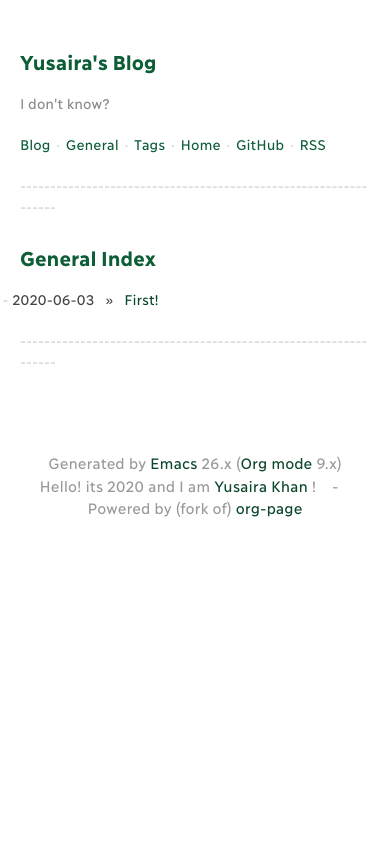
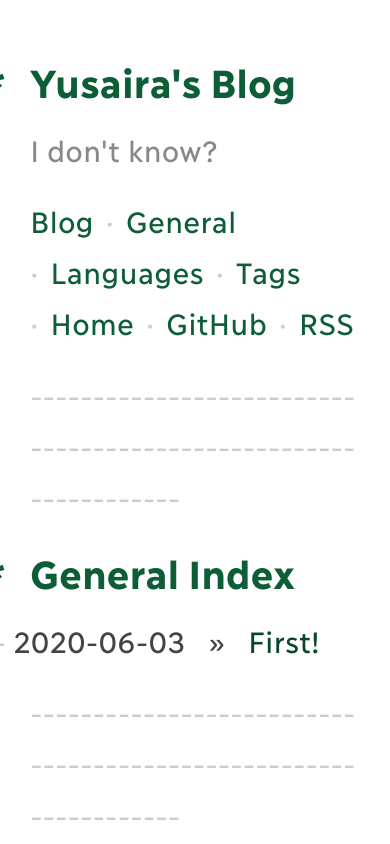
Before and after one commit to yusaira-khan/yusaira.ca, a plain HTML site: page general/index.html in a window 390 px wide. Shown: the top 844 px of the page. Drawn offline with nearby package versions, Linux system fonts and the light colour scheme; some packages are replaced by stand-ins of ours; a script that the page names is missing; files whose address does not match are found by name.

Commit message:
Update published html files, committed by org-page.

```diff
--- a/general/index.html
+++ b/general/index.html
@@ -6,6 +6,7 @@
           href="/media/wow.png">
     <title>General Index - Yusaira&#39;s Blog</title>
     <meta charset="utf-8" />
+    <meta name="viewport" content="width=device-width, initial-scale=1.0">
     <meta name="author" content="Yusaira Khan" />
     <style>
       @font-face {
@@ -40,6 +41,7 @@
         <ul>
           <li><a href="/blog/">Blog</a></li>
           <li><a href="/general/">General</a></li>
+          <li><a href="/languages/">Languages</a></li>
           <li><a href="/tags/">Tags</a></li>
           <li><a href="/">Home</a></li>
           <li><a href="http://github.com/yusaira-khan">GitHub</a></li>
@@ -51,7 +53,7 @@
       <div class="post">
         <h1>General Index</h1>
         <ul class="org-ul">
-          <li>2020-06-03&nbsp;&nbsp;»&nbsp;&nbsp;<a href="blog/2020/06/03/first">First!</a></li>
+          <li>2020-06-03&nbsp;&nbsp;»&nbsp;&nbsp;<a href="/blog/2020/06/03/first">First!</a></li>
         </ul>
       </div>
     </div>
--- a/media/css/main.css
+++ b/media/css/main.css
@@ -36,7 +36,7 @@ html {
 }
 body {
     padding: 20px;
-    font-size: 14px;
+    font-size: 1.5vw;
     line-height: 1.5;
     color: #444;
     background-color: #fff;
@@ -47,7 +47,7 @@ p {
 h1, h2, h3 {
     position: relative;
     margin: 30px 0 20px;
-    font-size: 20px;
+    font-size: 2.5vw;
     font-weight: bold;
     line-height: 1.1;
     color: #0d5d37;
@@ -361,15 +361,19 @@ table th.right, table td.right {
 /* Responsive
    -------------------------------------------------- */
 
-@media (min-width: 768px) {
+@media (max-width: 768px) {
     /* Increase body padding and font-sizes */
     body {
         padding: 30px;
-        font-size: 20px;
+        font-size: 7.5vw;
         line-height: 1.75;
     }
     h1:before, h2:before, h3:before {
         display: inline;
+    }
+    h1, h2, h3 {
+
+        font-size: 10vw;
     }
 }
 
--- a/rss.xml
+++ b/rss.xml
@@ -4,8 +4,8 @@
     <title>Yusaira&#39;s Blog</title>
     <link>http://yusaira.ca/blog/</link>
     <description>I don&#39;t know?</description>
-    <pubDate>Sun, 07 Jun 2020 14:06:14 EDT</pubDate>
-    <lastBuildDate>Sun, 07 Jun 2020 14:06:14 EDT</lastBuildDate>
+    <pubDate>Fri, 24 Jul 2020 19:02:16 EDT</pubDate>
+    <lastBuildDate>Fri, 24 Jul 2020 19:02:16 EDT</lastBuildDate>
     <docs>http://www.rssboard.org/rss-specification</docs>
     <generator>Org-page static site generator (https://github.com/kelvinh/org-page)</generator>
     <item>
```
Also changed, not shown: blog/2020/06/03/first/index.html (+2 -0 lines), blog/index.html (+2 -0 lines), tags/index.html (+2 -0 lines), 1 other file.
